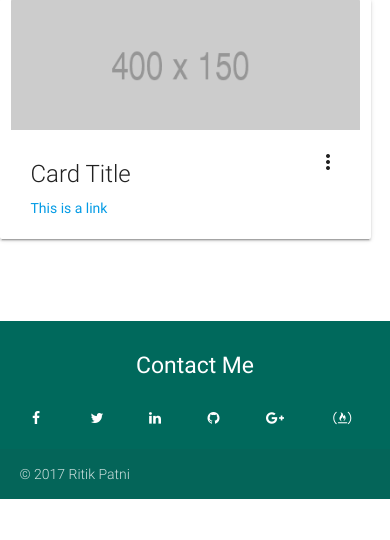
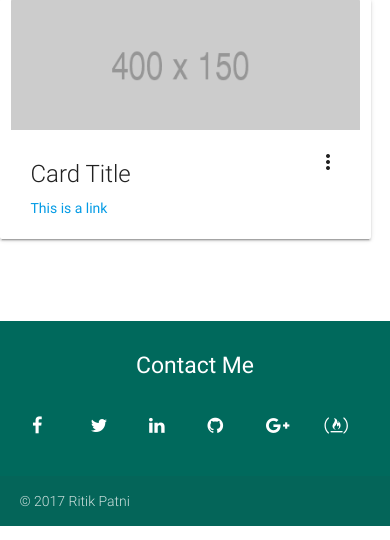
Before and after one commit to RitikPatni/Portfolio-v2, a PHP site: page / in a window 390 px wide. Shown: the part 3343-3883 px from the top of the page. Before the commit the page ends 3842 px from the top, so only its background shows below. Run offline with PHP 8.4, Linux system fonts and the light colour scheme.

Commit message:
Mobile contactt ME buttons fixed

```diff
--- a/css/style.css
+++ b/css/style.css
@@ -57,12 +57,6 @@ main {
     height: 500px;
 }
 
-@media only screen and (min-width:501px) {
-    .btn-width {
-        width: 70px
-    }
-}
-
 @media only screen and (max-width: 500px) {
     .col.s8.m4.card {
         width: 95vw;
@@ -106,4 +100,8 @@ main {
         background-size: cover;
         opacity: 0.8;
     }
+    .btn-width {
+        width: 60px;
+        color: #ffffff;
+    }
 }
--- a/index.html
+++ b/index.html
@@ -194,22 +194,22 @@
                         <h5 class="white-text center">Contact Me</h5>
                         <br>
                         <div class="col s2">
-                            <a class="waves-effect waves-light btn btn-width" href="https://www.facebook.com/0003AKA" target="_blank"><i class="fa fa-facebook " aria-hidden="true"></i></a>
+                            <a class="waves-effect waves-light btn-flat btn-width" href="https://www.facebook.com/0003AKA" target="_blank"><i class="fa fa-facebook " aria-hidden="true"></i></a>
                         </div>
                         <div class="col s2">
-                            <a class="waves-effect waves-light btn btn-width" href="https://twitter.com/0003_AKA" target="_blank"><i class="fa fa-twitter " aria-hidden="true"></i></a>
+                            <a class="waves-effect waves-light btn-flat btn-width" href="https://twitter.com/0003_AKA" target="_blank"><i class="fa fa-twitter " aria-hidden="true"></i></a>
                         </div>
                         <div class="col s2">
-                            <a class="waves-effect waves-light btn btn-width" href="https://www.linkedin.com/in/rpatni0003/" target="_blank"><i class="fa fa-linkedin " aria-hidden="true"></i></a>
+                            <a class="waves-effect waves-light btn-flat btn-width" href="https://www.linkedin.com/in/rpatni0003/" target="_blank"><i class="fa fa-linkedin " aria-hidden="true"></i></a>
                         </div>
                         <div class="col s2">
-                            <a class="waves-effect waves-light btn btn-width" href="https://github.com/RitikPatni" target="_blank"><i class="fa fa-github " aria-hidden="true"></i></a>
+                            <a class="waves-effect waves-light btn-flat btn-width" href="https://github.com/RitikPatni" target="_blank"><i class="fa fa-github " aria-hidden="true"></i></a>
                         </div>
                         <div class="col s2">
-                            <a class="waves-effect waves-light btn btn-width" href="https://plus.google.com/107288985945558009952" target="_blank"><i class="fa fa-google-plus " aria-hidden="true"></i></a>
+                            <a class="waves-effect waves-light btn-flat btn-width" href="https://plus.google.com/107288985945558009952" target="_blank"><i class="fa fa-google-plus " aria-hidden="true"></i></a>
                         </div>
                         <div class="col s2 center">
-                            <a class="waves-effect waves-light btn btn-width" href="https://www.freecodecamp.org/ritikpatni" target="_blank"><i class="fa fa-free-code-camp" aria-hidden="true"></i></a>
+                            <a class="waves-effect waves-light btn-flat btn-width" href="https://www.freecodecamp.org/ritikpatni" target="_blank"><i class="fa fa-free-code-camp" aria-hidden="true"></i></a>
                         </div>
                     </div>
                     <div class="right hide-on-med-and-down">
--- a/js/index.js
+++ b/js/index.js
@@ -3,9 +3,6 @@ $(document).ready(function() {
         .sideNav({ closeOnClick: true, draggable: true });
     $('.scrollspy')
         .scrollSpy({ scrollOffset: 30 });
-    if ($(window).width() < 500) {
-        $('.btn').removeClass('btn');
-    }
 });
 
 (function(i, s, o, g, r, a, m) {
```
